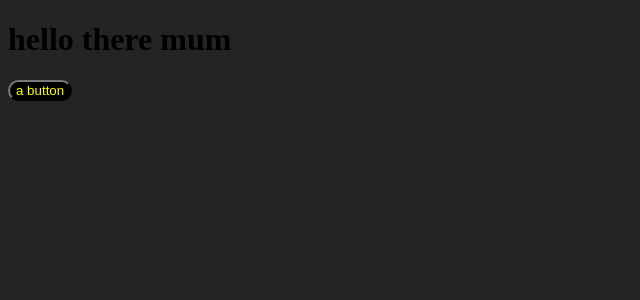
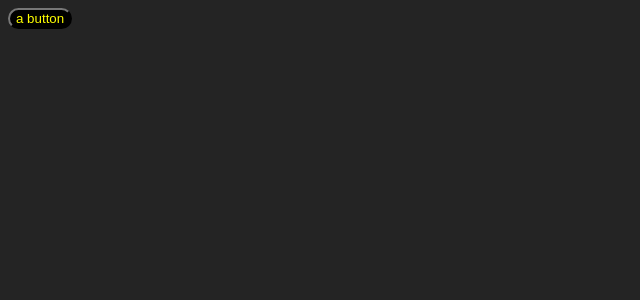
Before and after one commit to enchanted-coder/react-learner, a React (Vite) app: page / in a window 1280 px wide. Shown: the top 300 px of the page, without its empty margins (0-640 px from the left). Built offline with nearby package versions, Linux system fonts and the light colour scheme.

Commit message:
lets resume them

```diff
--- a/src/Message.tsx
+++ b/src/Message.tsx
@@ -10,7 +10,7 @@ const Message = () => {
 
     return (
         <>
-            <h1>hello there mum</h1>
+
             <button onClick={TheButton}>a button</button>
         </>
     )
```
